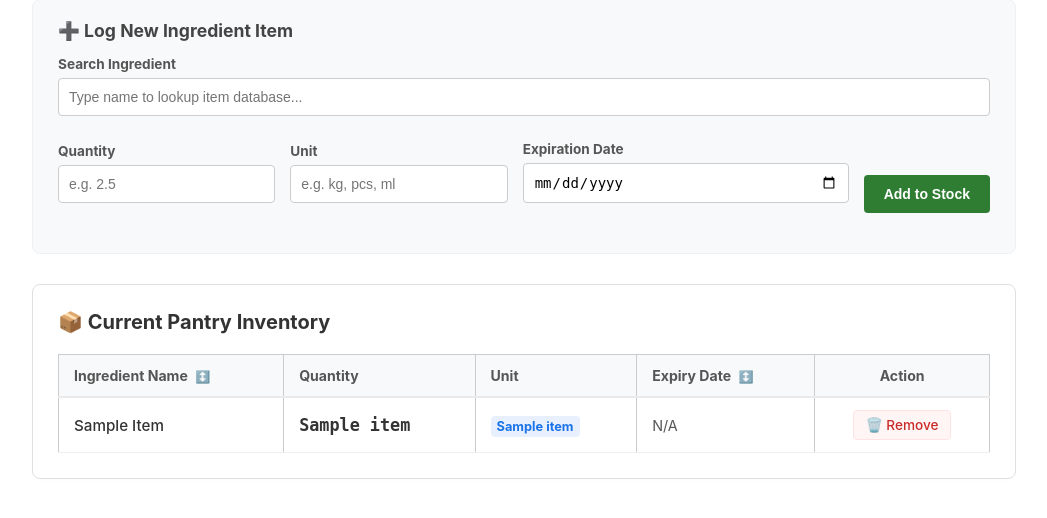
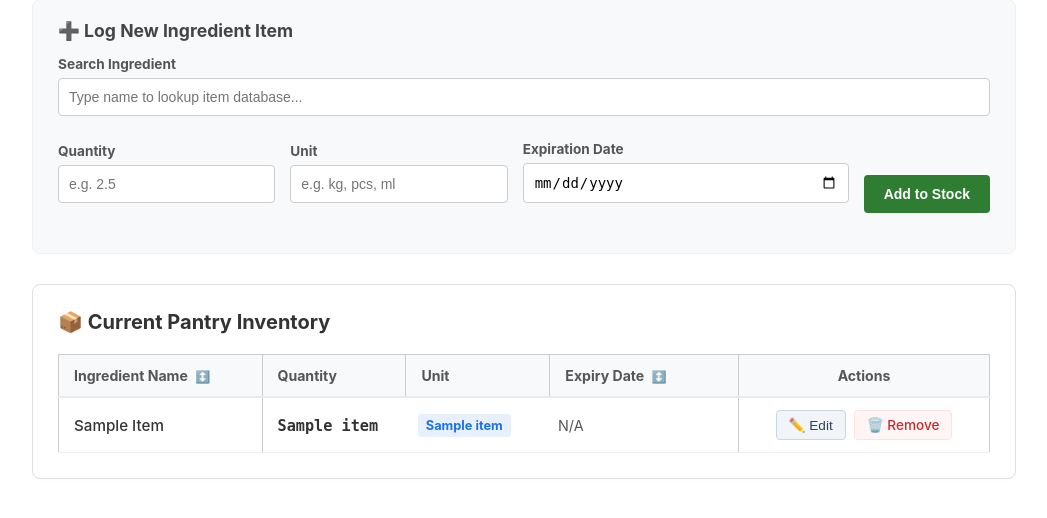
Before and after one commit to esintao/dynamicdining, a Flask app: template templates/stock.html in a window 1280 px wide. Shown: the part 225-743 px from the top of the page, without its empty margins (116-1163 px from the left). Run offline with Flask 3, Linux system fonts and the light colour scheme; the template is opened without the code that fills it: most values are stand-ins (such as "Sample title", 1, 10 or a date in 2020).

Commit message:
users can now edit their items

```diff
--- a/templates/stock.html
+++ b/templates/stock.html
@@ -55,23 +55,46 @@
                         <th>Quantity</th>
                         <th>Unit</th>
                         <th class="sortable" onclick="sortTable(3, 'date')">Expiry Date <span class="sort-icon">↕️</span></th>
-                        <th style="text-align: center;">Action</th>
+                        <th style="text-align: center; width: 220px;">Actions</th>
                     </tr>
                 </thead>
                 <tbody>
                     {% if stock_items %}
                         {% for item in stock_items %}
-                        <tr>
+                        <tr id="row-{{ item[0] }}" class="inventory-row">
                             <td class="capitalize-text font-medium">{{ item[1] }}</td>
-                            <td class="numeric-style">{{ item[2] }}</td>
-                            <td><span class="unit-badge">{{ item[3] }}</span></td>
-                            <td>
-                                <span class="date-display">
-                                    {{ item[4] if item[4] else 'N/A' }}
-                                </span>
+
+                            <td colspan="3" style="padding: 0;">
+                                <form id="form-{{ item[0] }}" action="{{ url_for('stock.update_stock', s_id=item[0]) }}" method="POST" class="row-integrated-form">
+
+                                    <div class="td-cell-mock qty-col">
+                                        <span class="view-state numeric-style">{{ item[2] }}</span>
+                                        <input type="number" step="0.01" name="quantity" value="{{ item[2] }}" class="edit-state inline-table-input numeric-style" required>
+                                    </div>
+
+                                    <div class="td-cell-mock unit-col">
+                                        <span class="view-state unit-badge">{{ item[3] }}</span>
+                                        <input type="text" name="unit" value="{{ item[3] }}" class="edit-state inline-table-input unit-style" required>
+                                    </div>
+
+                                    <div class="td-cell-mock date-col">
+                                        <span class="view-state date-display">{{ item[4] if item[4] else 'N/A' }}</span>
+                                        <input type="date" name="expiry_date" value="{{ item[4] if item[4] else '' }}" class="edit-state inline-table-input date-style">
+                                    </div>
+
+                                </form>
                             </td>
+
                             <td style="text-align: center;">
-                                <a href="/delete_stock/{{ item[0] }}" class="btn-delete" onclick="return confirm('Remove item from stock?');">🗑️ Remove</a>
+                                <div class="action-btn-cluster view-state-flex">
+                                    <button type="button" class="btn-edit-trigger" onclick="toggleEditMode('{{ item[0] }}')">✏️ Edit</button>
+                                    <a href="/delete_stock/{{ item[0] }}" class="btn-delete" onclick="return confirm('Remove item from stock?');">🗑️ Remove</a>
+                                </div>
+
+                                <div class="action-btn-cluster edit-state-flex">
+                                    <button type="submit" form="form-{{ item[0] }}" class="btn-save-inline">💾 Save</button>
+                                    <button type="button" class="btn-cancel-inline" onclick="toggleEditMode('{{ item[0] }}')">❌ Cancel</button>
+                                </div>
                             </td>
                         </tr>
                         {% endfor %}
@@ -95,7 +118,7 @@
     .capitalize-text { text-transform: capitalize; }
     .font-medium { font-weight: 500; }
 
-    /* Styled Form Card Box */
+    /* Form Card Box */
     .form-card { background: #f8f9fa; border: 1px solid #eef0f2; border-radius: 8px; padding: 20px 25px; margin-bottom: 30px; }
     .form-card h3 { margin-top: 0; margin-bottom: 15px; font-size: 1.1rem; color: #444; }
 
@@ -112,15 +135,20 @@
     .btn-submit-stock { background: #2e7d32; color: white; border: none; padding: 11px 20px; border-radius: 4px; font-weight: bold; cursor: pointer; font-size: 14px; white-space: nowrap; height: 38px; }
     .btn-submit-stock:hover { background: #235e26; }
 
-    /* Interactive Table Formatting */
+    /* Table Formatting */
     .table-card { background: white; border: 1px solid #e0e0e0; border-radius: 8px; padding: 25px; box-shadow: 0 2px 5px rgba(0,0,0,0.01); }
     .table-card h3 { margin-top: 0; margin-bottom: 20px; font-size: 1.25rem; }
     .table-responsive { overflow-x: auto; }
 
-    .modern-stock-table { width: 100%; border-collapse: collapse; text-align: left; }
+    .modern-stock-table { width: 100%; border-collapse: collapse; text-align: left; table-layout: fixed; }
+    .modern-stock-table th:nth-child(1) { width: 24%; }
+    .modern-stock-table th:nth-child(2) { width: 16%; }
+    .modern-stock-table th:nth-child(3) { width: 16%; }
+    .modern-stock-table th:nth-child(4) { width: 22%; }
+    .modern-stock-table th:nth-child(5) { width: 22%; }
+
     .modern-stock-table th { background: #f8f9fa; padding: 12px 15px; font-size: 0.88rem; color: #555; border-bottom: 2px solid #eaeaea; }
 
-    /* Sortable Header Behaviors */
     th.sortable { cursor: pointer; user-select: none; }
     th.sortable:hover { background-color: #f1f3f5; color: #000; }
     .sort-icon { font-size: 0.75rem; margin-left: 4px; color: #999; }
@@ -128,17 +156,58 @@
     .modern-stock-table td { padding: 12px 15px; border-bottom: 1px solid #eee; font-size: 0.95rem; vertical-align: middle; }
     .modern-stock-table tr:hover { background: #fafafa; }
 
-    .numeric-style { font-family: monospace; font-size: 1.05rem !important; font-weight: bold; }
-    .unit-badge { background: #e8f0fe; color: #1a73e8; padding: 3px 6px; border-radius: 4px; font-size: 0.8rem; font-weight: bold; }
+    .row-integrated-form { display: flex; width: 100%; align-items: center; margin: 0; }
+    .td-cell-mock { padding: 12px 15px; box-sizing: border-box; }
+    .qty-col { width: 29.5%; }
+    .unit-col { width: 29.5%; }
+    .date-col { width: 41%; }
+
+    /* Input overrides */
+    .inline-table-input { width: 100%; padding: 6px 10px; border: 1px solid #cbd5e1; border-radius: 4px; font-size: 0.9rem; background: #fff; box-sizing: border-box; }
+    .inline-table-input:focus { border-color: #3b82f6; outline: none; box-shadow: 0 0 0 2px rgba(59, 130, 246, 0.1); }
+
+    .numeric-style { font-family: monospace; font-weight: bold; }
+    .unit-badge { background: #e8f0fe; color: #1a73e8; padding: 4px 8px; border-radius: 4px; font-size: 0.8rem; font-weight: bold; display: inline-block; }
+    .unit-style { background: #f8f9fa; color: #1a73e8; font-weight: 600; text-transform: lowercase; }
     .date-display { color: #555; font-size: 0.9rem; }
+    .date-style { color: #444; font-size: 0.85rem; }
 
-    .btn-delete { text-decoration: none; color: #c92a2a; background: #fff5f5; padding: 6px 12px; border-radius: 4px; font-size: 0.85rem; font-weight: 500; border: 1px solid #ffe3e3; display: inline-block; }
+    /* Action Buttons styling clusters */
+    .action-btn-cluster { gap: 8px; justify-content: center; align-items: center; }
+    .view-state-flex { display: flex; }
+    .edit-state-flex { display: none; } /* Hidden by default */
+
+    .btn-edit-trigger { background: #f1f5f9; color: #334155; border: 1px solid #cbd5e1; padding: 6px 12px; border-radius: 4px; font-size: 0.85rem; font-weight: 500; cursor: pointer; transition: all 0.15s; }
+    .btn-edit-trigger:hover { background: #e2e8f0; border-color: #94a3b8; color: #0f172a; }
+
+    .btn-save-inline { background: #2e7d32; color: white; border: 1px solid #2e7d32; padding: 6px 14px; border-radius: 4px; font-size: 0.85rem; font-weight: bold; cursor: pointer; transition: all 0.15s; }
+    .btn-save-inline:hover { background: #235e26; }
+
+    .btn-cancel-inline { background: #f1f5f9; color: #64748b; border: 1px solid #cbd5e1; padding: 6px 12px; border-radius: 4px; font-size: 0.85rem; font-weight: 500; cursor: pointer; }
+    .btn-cancel-inline:hover { background: #e2e8f0; color: #334155; }
+
+    .btn-delete { text-decoration: none; color: #c92a2a; background: #fff5f5; padding: 6px 12px; border-radius: 4px; font-size: 0.85rem; font-weight: 500; border: 1px solid #ffe3e3; display: inline-flex; align-items: center; }
     .btn-delete:hover { background: #ffe3e3; color: #a61c1c; }
     .empty-state { text-align: center; color: #888; font-style: italic; padding: 30px 0; }
+
+    /* --- TOGGLE CONTROLLER CLASSES --- */
+    .edit-state { display: none; } /* Inputs hidden by default */
+
+    /* When active, swap element visibility */
+    .edit-mode-active .view-state { display: none; }
+    .edit-mode-active .edit-state { display: block; }
+    .edit-mode-active .view-state-flex { display: none; }
+    .edit-mode-active .edit-state-flex { display: flex; }
 </style>
 
 <script>
-    // Keep your exact Javascript matching engine and sorting functionalities untouched below
+    // --- NEW: TOGGLE EDIT/VIEW ROW MODE ---
+    function toggleEditMode(sId) {
+        const row = document.getElementById(`row-${sId}`);
+        row.classList.toggle('edit-mode-active');
+    }
+
+    // Ingredient lookup system logic
     document.getElementById('ingredient-search').addEventListener('input', function (e) {
         var input = e.target;
         var list = input.getAttribute('list');
@@ -164,8 +233,15 @@
         const isAscending = sortDirections[columnIndex];
 
         rows.sort((rowA, rowB) => {
-            let cellA = rowA.cells[columnIndex].innerText.replace('🗑️ Remove', '').trim();
-            let cellB = rowB.cells[columnIndex].innerText.replace('🗑️ Remove', '').trim();
+            let cellA, cellB;
+
+            if (columnIndex === 0) {
+                cellA = rowA.cells[0].innerText.trim();
+                cellB = rowB.cells[0].innerText.trim();
+            } else if (columnIndex === 3) {
+                cellA = rowA.querySelector('input[name="expiry_date"]').value;
+                cellB = rowB.querySelector('input[name="expiry_date"]').value;
+            }
 
             if (cellA === 'N/A' || cellA === '') return 1;
             if (cellB === 'N/A' || cellB === '') return -1;
```
Also changed, not shown: routes/stock.py (+31 -6 lines).
